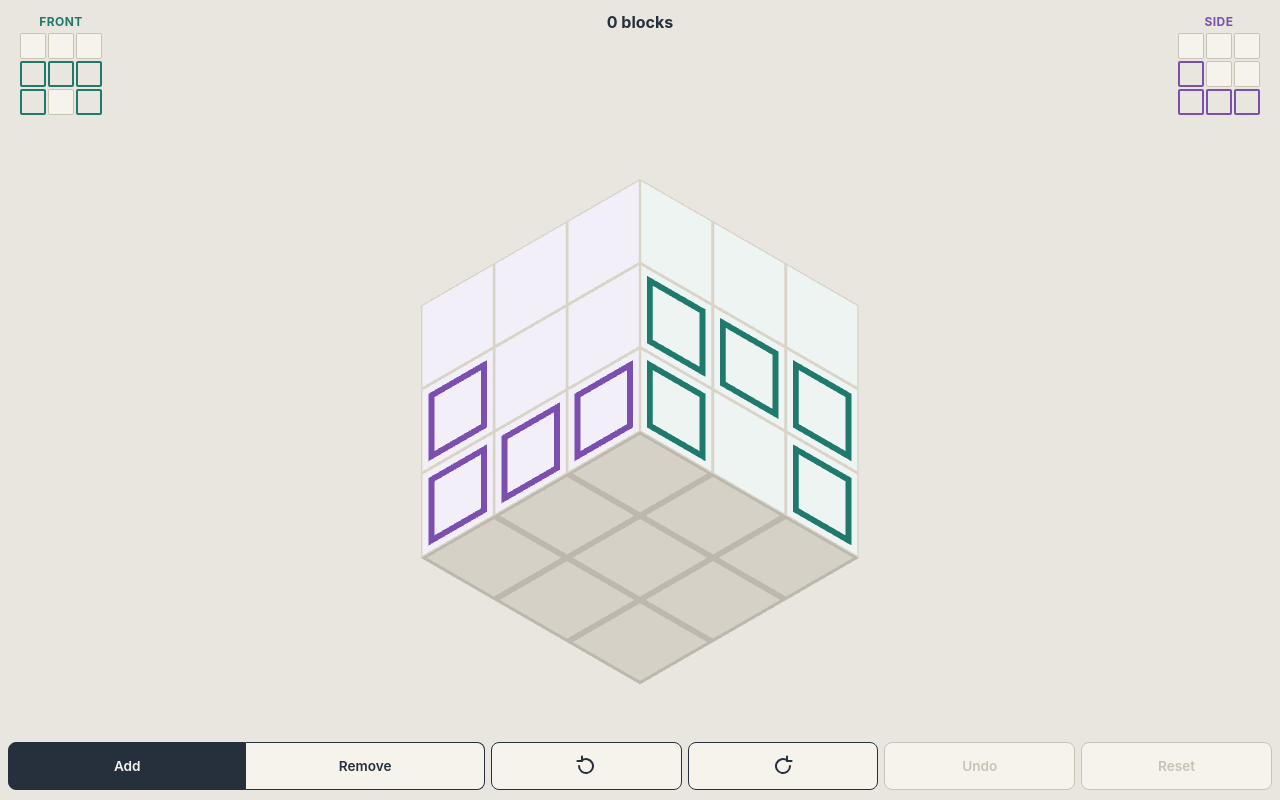
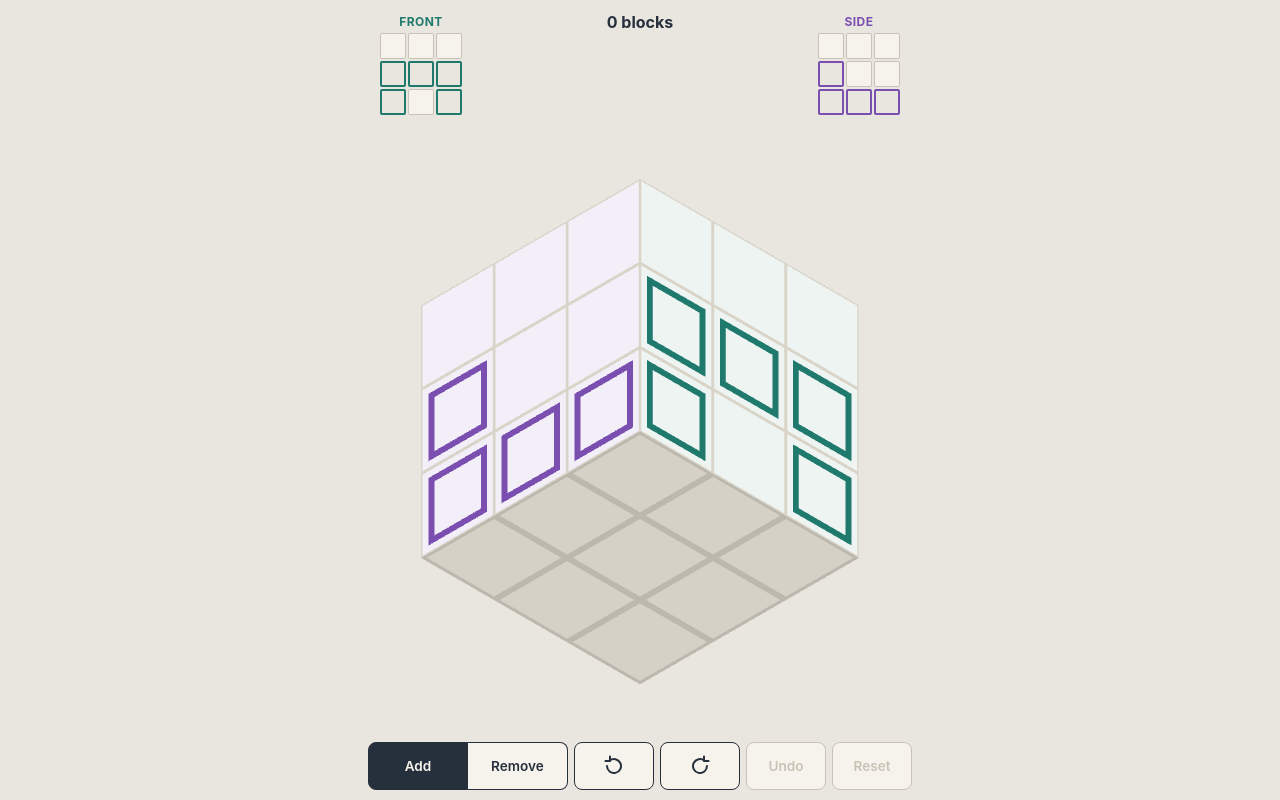
Before and after one commit to UjjwalCodes01/Twin-Shadow, a website built with Vite: page src/client/game.html in a window 1280 px wide. Built offline with nearby package versions, Linux system fonts and the light colour scheme.

Commit message:
Keep panels and controls near the board on wide screens

```diff
--- a/src/client/game.css
+++ b/src/client/game.css
@@ -66,6 +66,10 @@ body {
 /* --- Readout: two silhouette panels and the status between them ------------ */
 .readout {
   grid-area: readout;
+  /* On a wide screen, keep the panels near the board instead of in the corners. */
+  width: 100%;
+  max-width: 560px;
+  justify-self: center;
   display: flex;
   align-items: flex-start;
   justify-content: space-between;
@@ -169,6 +173,9 @@ body {
 /* --- Controls -------------------------------------------------------------- */
 .controls {
   grid-area: controls;
+  width: 100%;
+  max-width: 560px;
+  justify-self: center;
   display: grid;
   grid-template-columns: 2.5fr repeat(4, 1fr);
   gap: 6px;
@@ -257,6 +264,7 @@ body {
   }
 
   .readout {
+    width: auto;
     flex-direction: column;
     align-items: center;
     justify-content: center;
```
